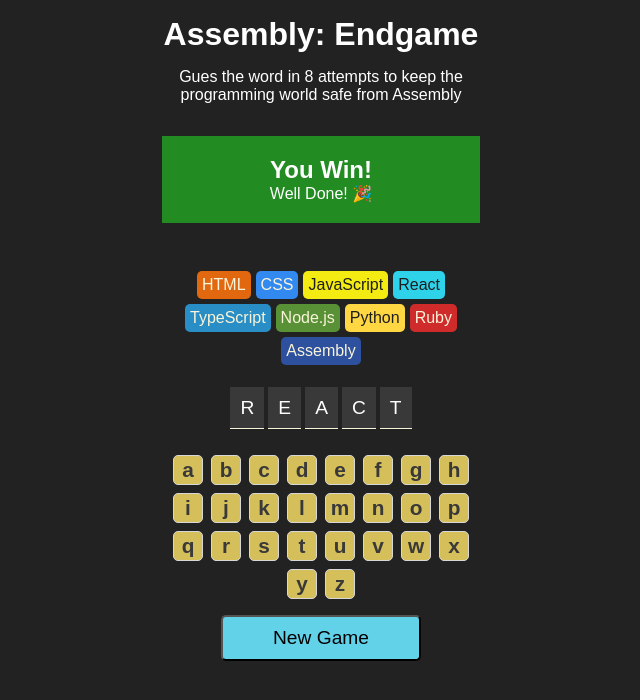
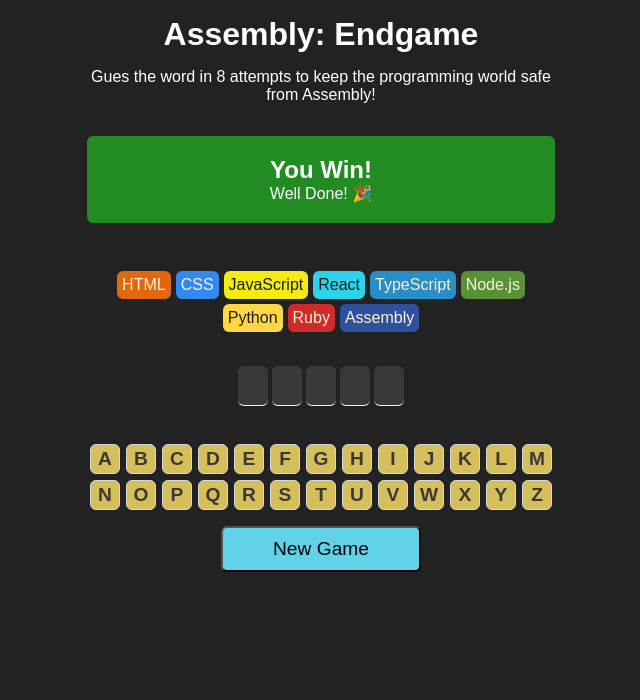
Before and after one commit to safidrawan/tenzies, a React (Vite) app in the folder Assembly-Endgame/: page / in a window 1280 px wide. Shown: the top 700 px of the page, without its empty margins (319-959 px from the left). Built offline with nearby package versions, Linux system fonts and the light colour scheme.

Commit message:
Keyboard highlightling and correct gussed letter appearing

```diff
--- a/Assembly-Endgame/package.json
+++ b/Assembly-Endgame/package.json
@@ -10,6 +10,7 @@
     "preview": "vite preview"
   },
   "dependencies": {
+    "clsx": "^2.1.1",
     "react": "^18.3.1",
     "react-dom": "^18.3.1"
   },
--- a/Assembly-Endgame/src/App.css
+++ b/Assembly-Endgame/src/App.css
@@ -1,7 +1,13 @@
+:root {
+  --small-radius: 3px;
+  --mid-radius: 6px;
+  --big-radius: 12px;
+}
 .game-status {
   padding: 20px;
   background-color: forestgreen;
   margin: 1rem 0;
+  border-radius: var(--mid-radius);
 }
 .language-chips {
   display: flex;
@@ -12,26 +18,36 @@
 }
 .language {
   padding: 5px;
-  border-radius: 5px;
+  border-radius: var(--mid-radius);
 }
 h1 {
   margin-bottom: 15px;
 }
+.word{
+  display: flex;
+  justify-content: center;
+}
 .word span {
+  display: flex;
+  justify-content: center;
+  align-items: center;
   background-color: #393939;
   padding: 10px;
   margin: 2px;
   font-size: 1.2rem;
   border-bottom: 1px solid #f9f4da;
+  border-radius: var(--mid-radius);
+  width: 30px;
+  height: 40px;
 }
 section.keyboard {
   /* background-color: #f9f4da; */
   display: flex;
   flex-wrap: wrap;
   justify-content: center;
+  align-items: center;
   margin-top: 20px;
-  gap: 8px;
-
+  gap: 6px;
 }
 
 section.keyboard > button {
@@ -41,18 +57,25 @@
   background-color: #d5bf5a;
   width: 30px;
   height: 30px;
-  font-size: 1.3rem;
-  font-weight: 700;
+  font-size: 1.2rem;
+  font-weight: 600;
   color: #393939;
-  border-radius: 5px;
+  border-radius: var(--mid-radius);
   cursor: pointer;
   border: 1px solid #d7d7d7;
 }
-button.newgame{
-    width: 200px;
-    margin: auto;
-    padding: 10px;
-    background-color: #62D2E9;
-    border-radius: 5px;
-    font-size: 1.2rem;
+
+section.keyboard > button.correct {
+  background-color: #10a95b;
 }
+section.keyboard > button.wrong {
+  background-color: #ec5d49;
+}
+button.newgame {
+  width: 200px;
+  margin: auto;
+  padding: 10px;
+  background-color: #62d2e9;
+  border-radius: var(--mid-radius);
+  font-size: 1.2rem;
+}
--- a/Assembly-Endgame/src/App.jsx
+++ b/Assembly-Endgame/src/App.jsx
@@ -1,24 +1,46 @@
 import { useState } from "react";
+import { clsx } from "clsx";
 import "./App.css";
 import { languages } from "./languages";
 export default function App() {
   const [currentWord, setCurrentWord] = useState("react");
+  const [userGuesses, setUserGuesses] = useState([]);
+  console.log(userGuesses);
+  function updateUserGuesses(letter) {
+    setUserGuesses((prev) => [...prev, letter]);
+  }
 
   const alphabet = "abcdefghijklmnopqrstuvwxyz";
-  const keyboard = alphabet
-    .split("")
-    .map((letter, index) => <button key={index}>{letter}</button>);
+  const keyboard = alphabet.split("").map((letter, index) => {
+    const isGuessed = userGuesses.includes(letter);
+    const isCorrect = currentWord.includes(letter) && isGuessed;
+    const isWrong = isGuessed && !isCorrect;
+    const className = clsx({
+      correct: isCorrect,
+      wrong: isWrong,
+    });
+
+    return (
+      <button
+        className={className}
+        onClick={() => updateUserGuesses(letter)}
+        key={index}
+      >
+        {letter.toUpperCase()}
+      </button>
+    );
+  });
 
   const wordElement = currentWord
     .split("")
-    .map((letter) => <span key={letter}>{letter.toUpperCase()}</span>);
+    .map((letter) => <span className="word-letters" key={letter}>{userGuesses.includes(letter)? (letter.toUpperCase()):""}</span>);
   return (
     <>
       <header>
         <h1>Assembly: Endgame</h1>
         <p>
           Gues the word in 8 attempts to keep the programming world safe from
-          Assembly
+          Assembly!
         </p>
       </header>
       <section className="game-status">
--- a/Assembly-Endgame/src/index.css
+++ b/Assembly-Endgame/src/index.css
@@ -6,6 +6,7 @@
   font-family: sans-serif;
 
 }
+
 body{
   background-color: #222;
   color: white;
@@ -17,6 +18,7 @@
   flex-direction: column;
   gap: 1rem;
   padding: 1rem;
-  max-width: 350px;
+  min-width: 350px;
+  max-width: 500px;
 
 }
```
Also changed, not shown: 1 other file (tests, documents, lock files or other folders).
